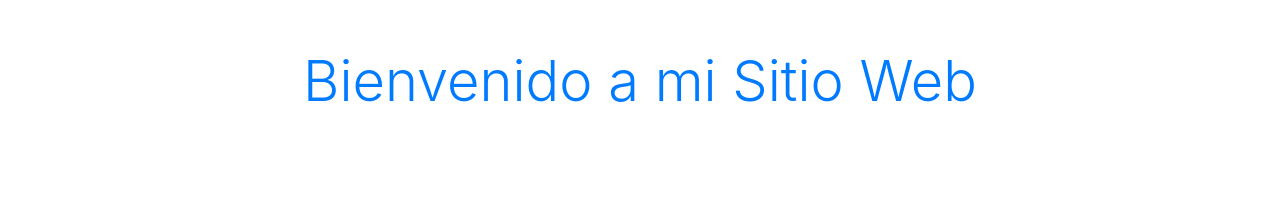
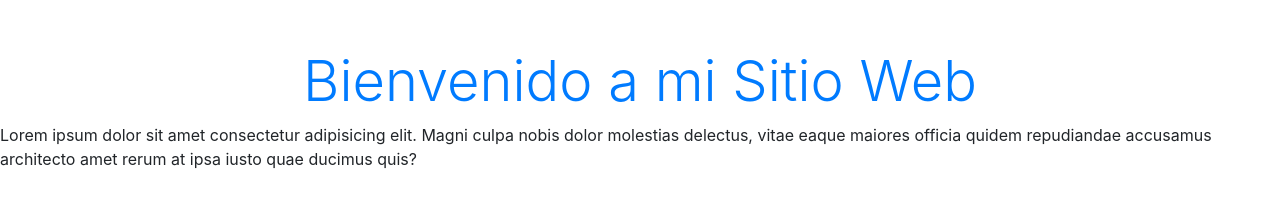
Before and after one commit to inv-ovb/inv-ovb.github.io, a plain HTML site: page index.html in a window 1280 px wide. Drawn offline with nearby package versions, Linux system fonts and the light colour scheme.

Commit message:
agregue un parrafo

```diff
--- a/index.html
+++ b/index.html
@@ -9,9 +9,12 @@
     <link rel="stylesheet" href="https://stackpath.bootstrapcdn.com/bootstrap/4.3.1/css/bootstrap.min.css" integrity="sha384-ggOyR0iXCbMQv3Xipma34MD+dH/1fQ784/j6cY/iJTQUOhcWr7x9JvoRxT2MZw1T" crossorigin="anonymous">
 
     <title>Mi sitio Web</title>
+
   </head>
   <body>
     <h1 class="text-center mt-5 display-4 text-primary">Bienvenido a mi Sitio Web</h1>
+
+    <p>Lorem ipsum dolor sit amet consectetur adipisicing elit. Magni culpa nobis dolor molestias delectus, vitae eaque maiores officia quidem repudiandae accusamus architecto amet rerum at ipsa iusto quae ducimus quis?</p>
 
     <!-- Optional JavaScript -->
     <!-- jQuery first, then Popper.js, then Bootstrap JS -->
```
